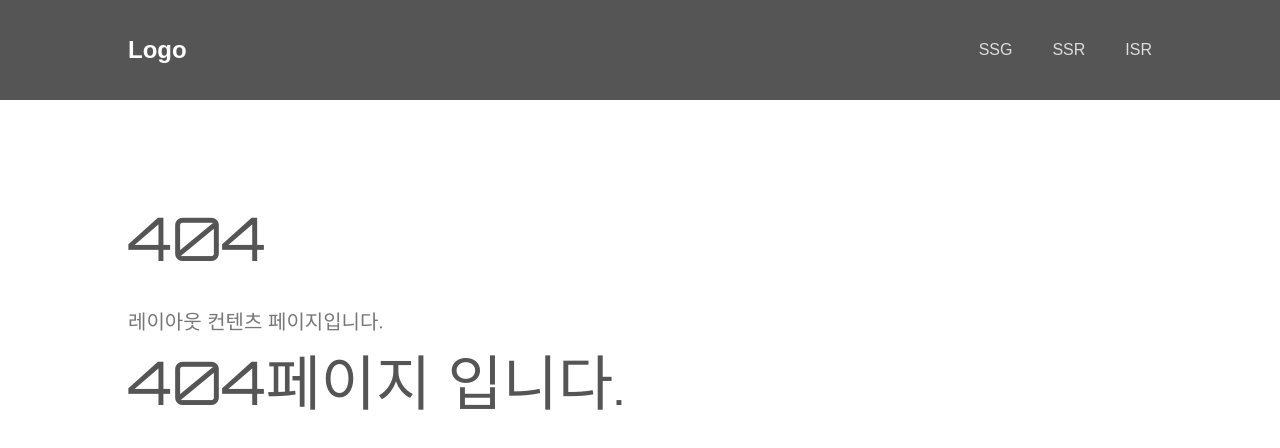
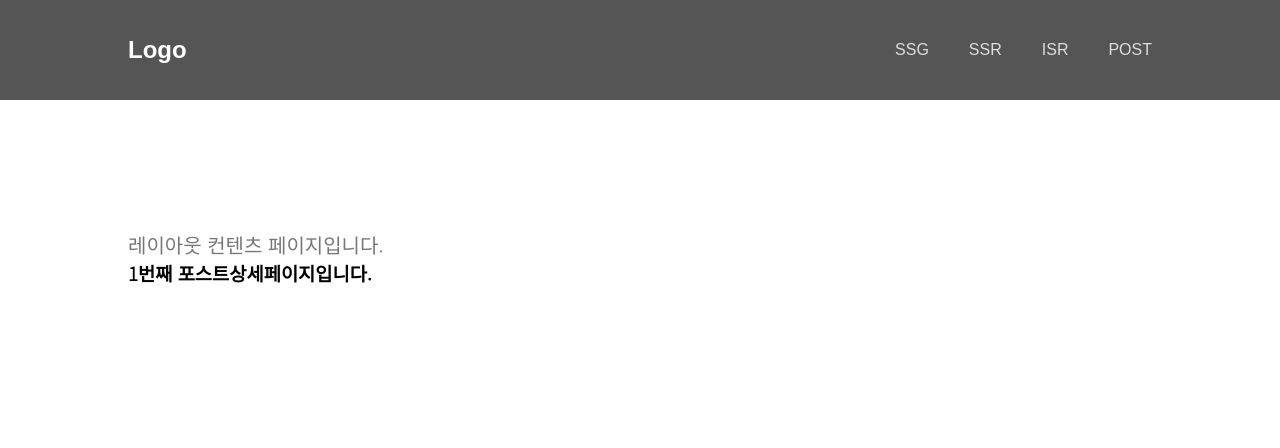
Before and after one commit to display1180/next, a Next.js app: page /post/1 in a window 1280 px wide. Before the commit this address had no page. Shown: the top 448 px of the page. Built offline with nearby package versions, Linux system fonts and the light colour scheme.

Commit message:
다이나믹 라우팅

```diff
--- a/components/Header.jsx
+++ b/components/Header.jsx
@@ -5,7 +5,6 @@
 function Header() {
 	const router = useRouter();
 	const currentPath = router.pathname;
-	console.log(currentPath);
 
 	return (
 		<header id={styles.header}>
@@ -31,6 +30,11 @@
 						ISR
 					</Link>
 				</li>
+				<li>
+					<Link href='/post' className={currentPath === '/post' ? styles.on : ''}>
+						POST
+					</Link>
+				</li>
 			</ul>
 		</header>
 	);
--- a/pages/index.jsx
+++ b/pages/index.jsx
@@ -17,7 +17,7 @@
 				<Header />
 				<h1>Main</h1>
 				<div className={styles.pic}>
-					<Image src={pic} alt='pic' fill quality={50} placeholder='blur' />
+					<Image src={pic} alt='pic' fill quality={50} />
 				</div>
 				<div className={styles.pic}>
 					<Image
--- /dev/null
+++ b/pages/post/[id].jsx
@@ -0,0 +1,16 @@
+import SubLayout from '@/components/SubLayout';
+import { useRouter } from 'next/router';
+
+function Detail() {
+	const router = useRouter();
+	const { id } = router.query;
+	console.log(id);
+
+	return (
+		<SubLayout>
+			<h3>{id}번째 포스트상세페이지입니다.</h3>
+		</SubLayout>
+	);
+}
+
+export default Detail;
--- a/styles/Home.module.scss
+++ b/styles/Home.module.scss
@@ -4,6 +4,7 @@
 	overflow: hidden;
 	position: relative;
 	margin-bottom: 20px;
+	margin-top: 5000px;
 
 	img {
 		width: 100%;
```
Also changed, not shown: pages/post/index.jsx (added, +11 -0 lines).
